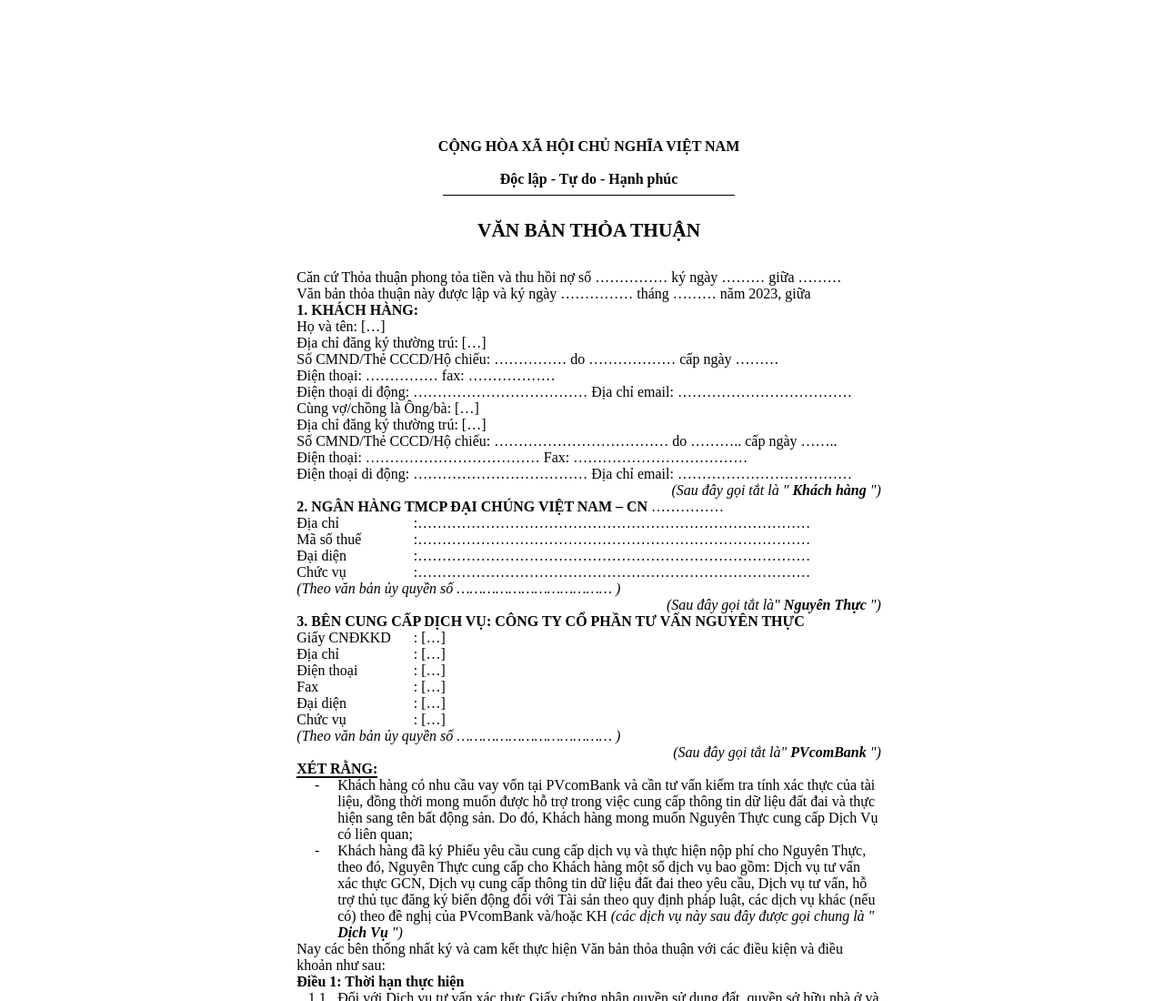
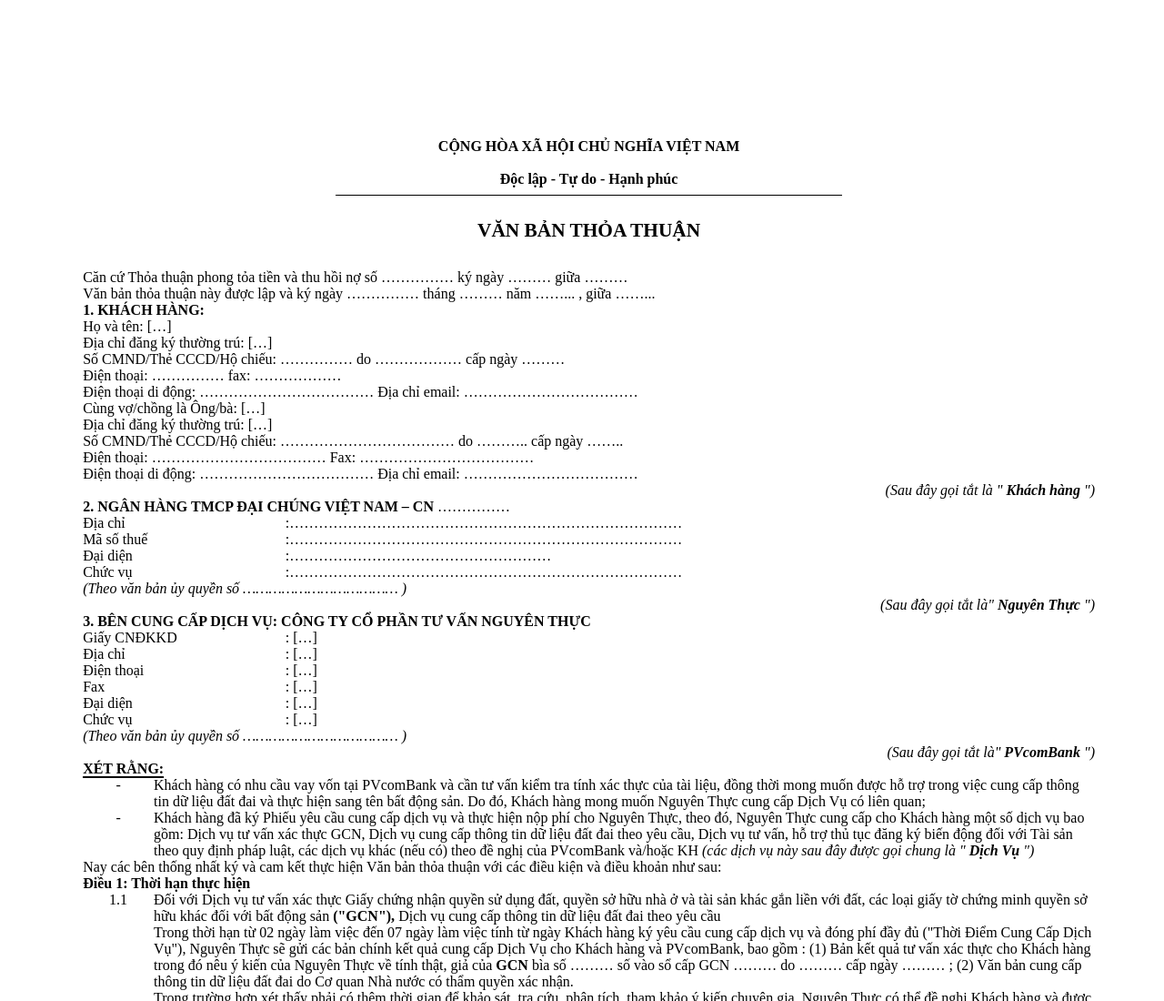
Before and after one commit to Thanhlc2010/BMDrawing, a plain HTML site: page Code Văn bản thỏa thuận/20231127.MB04-(003).html in a window 1280 px wide. Shown: the top 1100 px of the page at 91% size. Drawn offline with Linux system fonts and the light colour scheme.

Commit message:
sửa lại id

```diff
--- a/Code Văn bản thỏa thuận/20231127.MB04-(003).html
+++ b/Code Văn bản thỏa thuận/20231127.MB04-(003).html
@@ -18,7 +18,7 @@
       }
 
       .container {
-        width: 210mm;
+        width: 100%;
         height: auto;
         padding: 25mm 18mm 350mm 22mm;
         background: #FFF;
@@ -26,6 +26,8 @@
         box-sizing: border-box;
         position: relative;
         font-size: 16px;
+        white-space: normal; /* Cho phép xuống dòng tự động */
+        word-wrap: break-word;
       }
 
       h1 {
@@ -104,7 +106,7 @@
     </style>
   </head>
   <body>
-    <div class="container">
+    <div class="container" id="allvoice">
       <div id="header" style="padding-top: 50px; padding-bottom: 30px; line-height: normal" class="tx12 txcenter">
           <span class="bold">CỘNG HÒA XÃ HỘI CHỦ NGHĨA VIỆT NAM</span>
           <br />
@@ -124,14 +126,17 @@
         <span id="signingDate">………</span>
         <span>giữa</span>
         <span id="partiesInvolved">………</span>
-      </div>
-      <div class="tx12">
+    </div>
+    <div class="tx12">
         <span>Văn bản thỏa thuận này được lập và ký ngày</span>
         <span id="signingDay">……………</span>
         <span>tháng</span>
         <span id="signingMonth">………</span>
-        <span>năm 2023, giữa</span>
-      </div>
+        <span>năm</span>
+        <span id="signingYear">……...</span>
+        <span>, giữa</span>
+        <span id="signingEntity">……...</span>
+    </div>
       <div class="tx12">
           <span class="bold">1. KHÁCH HÀNG:</span>
           <div>
@@ -221,7 +226,7 @@
                   <span>Đại diện</span>
               </td>
               <td style="width: 80%">
-                  <span id="representative">:………………………………………………………………………</span>
+                  <span id="representative">:………………………………………………</span>
               </td>
           </tr>
           <tr>
@@ -268,7 +273,7 @@
                   <span>Điện thoại</span>
               </td>
               <td style="width: 80%">
-                  <span id="phone">: […]</span>
+                  <span id="phone3">: […]</span>
               </td>
           </tr>
           <tr>
@@ -276,7 +281,7 @@
                   <span>Fax</span>
               </td>
               <td style="width: 80%">
-                  <span id="fax">: […]</span>
+                  <span id="fax3">: […]</span>
               </td>
           </tr>
           <tr>
@@ -298,7 +303,7 @@
         </table>
         <div class="italic">
           <span>&#40;Theo văn bản ủy quyền số </span>
-          <span id="authorizationNumber3.">………………………………</span>
+          <span id="authorizationNumber3">………………………………</span>
           <span>&#41;</span>
         </div>
         <div class="italic" style="text-align: right;">
@@ -365,9 +370,9 @@
                 <span>số vào sổ cấp GCN </span>
                 <span id="registryNumber">………</span>
                 <span>do </span>
-                <span id="issuingAuthority">………</span>
+                <span id="issuingAuthority1">………</span>
                 <span>cấp ngày</span>
-                <span id="issueDate">………</span>
+                <span id="issueDateDieu1">………</span>
                 <span>; (2) Văn bản cung cấp thông tin dữ liệu đất đai do Cơ quan Nhà nước có thẩm quyền xác nhận.</span>
               </div>
               <div>
```
Also changed, not shown: Code Văn bản thỏa thuận/MB05-HDUQ.html (+8 -6 lines), 1 other file.
